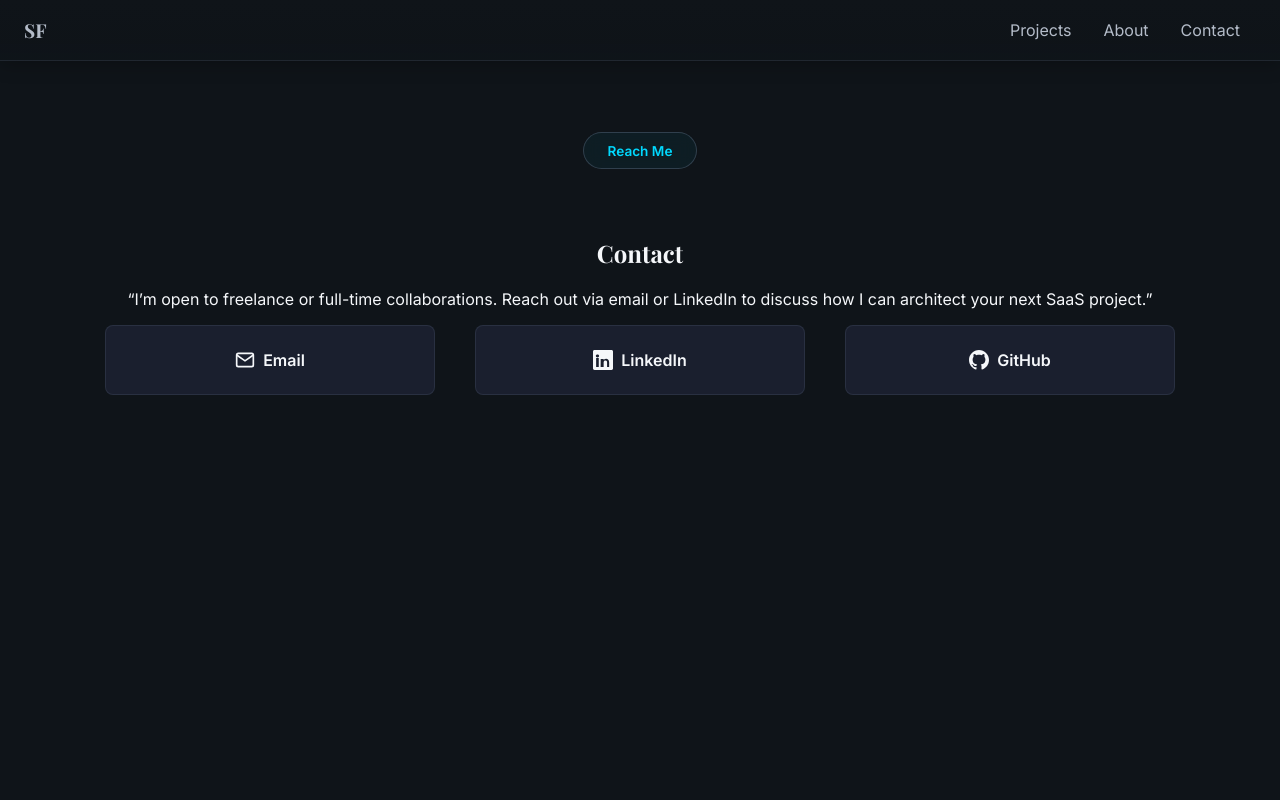
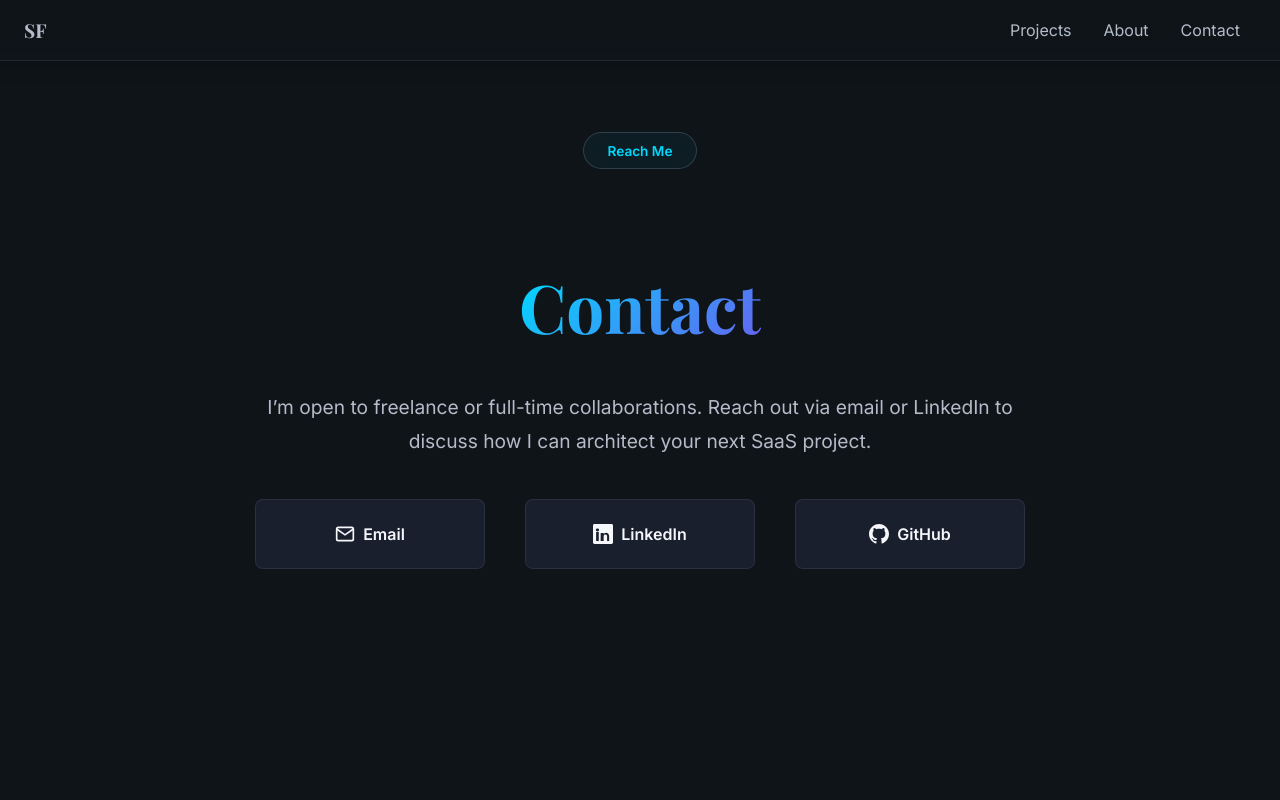
Before and after one commit to sidneyfranciscodev/my-portfolio, a Vue app: page /contact in a window 1280 px wide. Shown: the top 800 px of the page. Built offline with nearby package versions, Linux system fonts and the light colour scheme.

Commit message:
add styles to unstyled elements in contact page

```diff
--- a/src/assets/styles/view/_contact.scss
+++ b/src/assets/styles/view/_contact.scss
@@ -12,9 +12,14 @@
       text-align: center;
       animation: fadeInUp 0.8s ease-out;
 
-      h2 {
+      h1 {
         @include section-heading;
         margin-bottom: $space-xl;
+      }
+
+      p {
+        @include section-paragraph;
+        margin-bottom: $space-2xl;
       }
 
       ul {
@@ -91,6 +96,8 @@
       }
 
       @include tablet {
+        @include flex-column;
+
         h2 {
           font-size: 2rem;
           margin-bottom: $space-2xl;
--- a/src/views/ContactView.vue
+++ b/src/views/ContactView.vue
@@ -5,7 +5,7 @@
       <section id="details">
         <h1>Contact</h1>
 
-        <p>“I’m open to freelance or full-time collaborations. Reach out via email or LinkedIn to discuss how I can architect your next SaaS project.”</p>
+        <p>I’m open to freelance or full-time collaborations. Reach out via email or LinkedIn to discuss how I can architect your next SaaS project.</p>
 
         <ul>
           <li>
```
